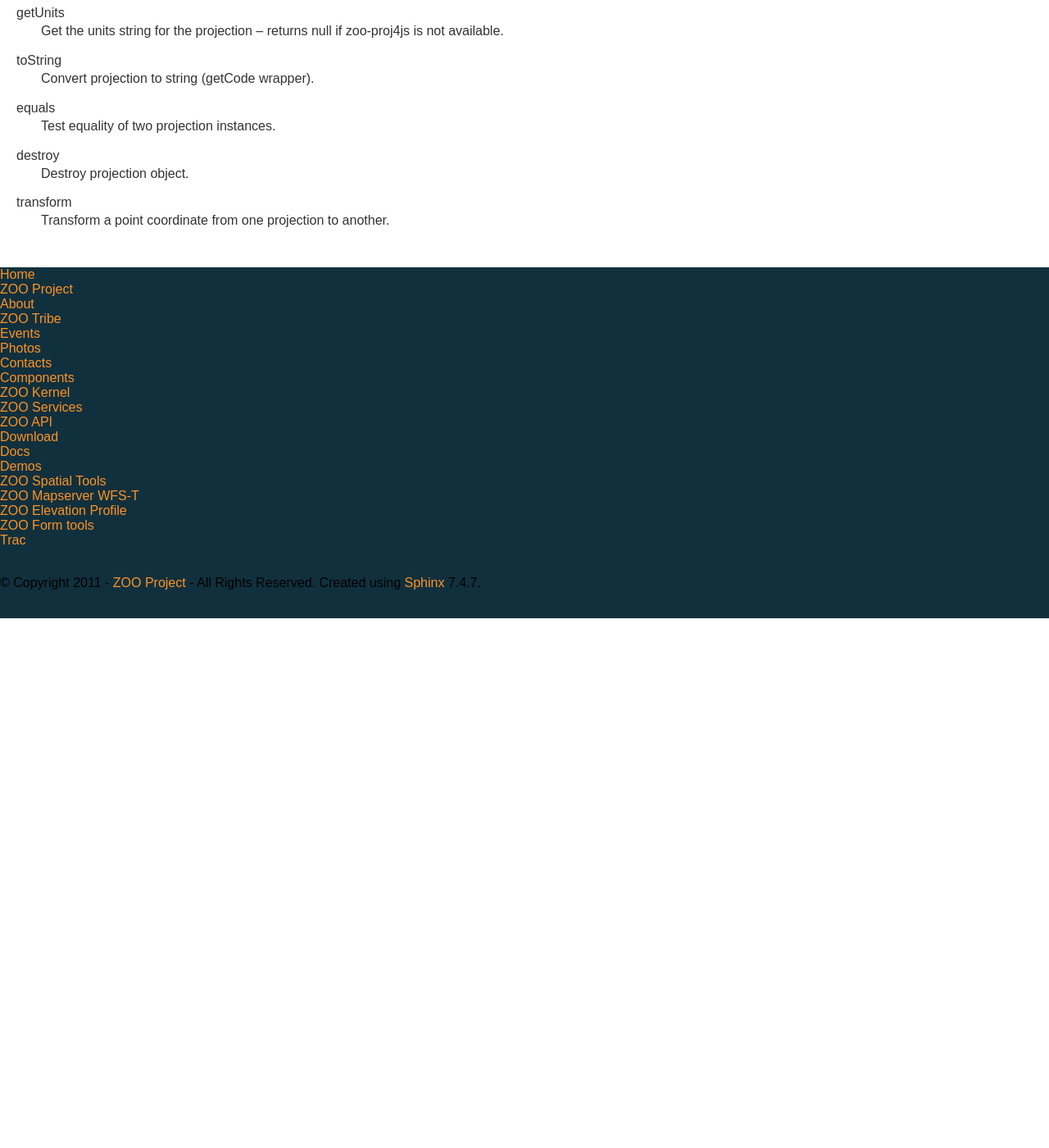
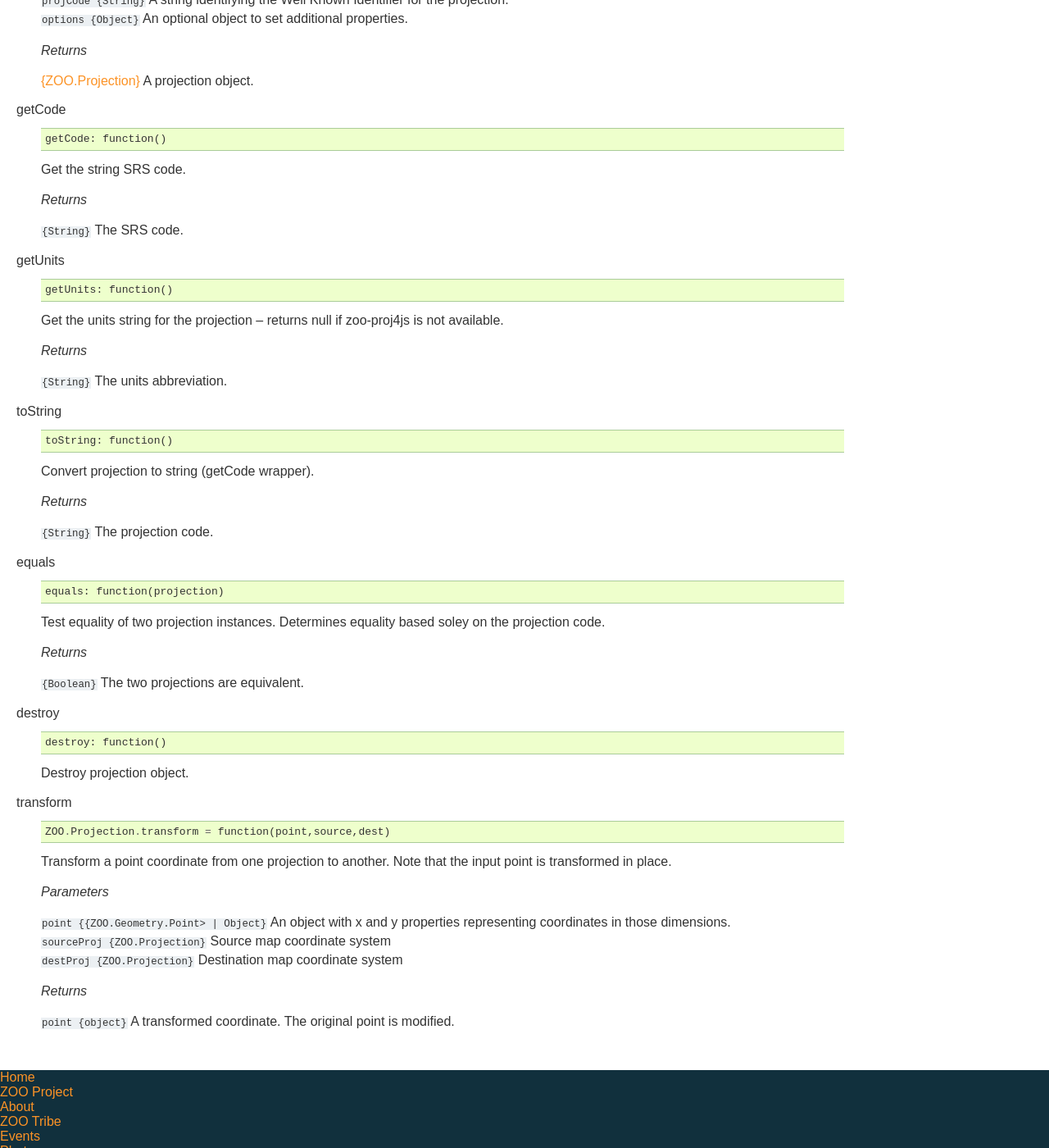
Before and after one commit to hydroleader/zoo-project, a Sphinx documentation site: the page built from docs/api/zoo-projection.txt, in a window 1280 px wide and 1400 px high, scrolled down 1630 px. Shown: the whole window at 82% size. Built offline with Sphinx 7.4.7, drawn with Linux system fonts in a browser that asks for light colours; before the commit the page ends 2384 px from its top, so only the background shows below that; some of the changed text lies outside the part shown.

Commit message:
add missing function details

```diff
--- a/docs/api/zoo-projection.txt
+++ b/docs/api/zoo-projection.txt
@@ -48,12 +48,12 @@ Functions
 .. _proj:
 
 proj
-  {Object} Proj4js.Proj instance.
+  ``{Object}`` Proj4js.Proj instance.
 
 .. _projCode:
 
 projCode
-  {String}
+  ``{String}``
 
 **Functions**
 
@@ -62,32 +62,92 @@ projCode
 ZOO.Projection
   This class offers several methods for interacting with a wrapped zoo-pro4js projection object.
 
+  *Parameters*
+
+  | ``projCode {String}`` A string identifying the Well Known Identifier for the projection.
+  | ``options {Object}`` An optional object to set additional properties.
+
+  *Returns*
+
+  :ref:`{ZOO.Projection} <api-zoo-projection>` A projection object.
+
 .. _getCode:
 
 getCode
+  ::
+
+    getCode: function()
+
   Get the string SRS code.
+
+  *Returns*
+
+  ``{String}`` The SRS code.
 
 .. _getUnits:
 
 getUnits
+  ::
+
+    getUnits: function()
+
   Get the units string for the projection -- returns null if zoo-proj4js is not available.
+
+  *Returns*
+
+  ``{String}`` The units abbreviation.
 
 .. _toString:
 
 toString
+  ::
+
+    toString: function()
+
   Convert projection to string (getCode wrapper).
+
+  *Returns*
+
+  ``{String}`` The projection code.
 
 .. _equals:
 
 equals
-  Test equality of two projection instances.
+  ::
+
+    equals: function(projection)
+
+  Test equality of two projection instances.  Determines equality based soley on the projection code.
+
+  *Returns*
+
+  ``{Boolean}`` The two projections are equivalent.
 
 .. _destroy:
 
 destroy
+  ::
+
+    destroy: function()
+
   Destroy projection object.
 
 .. _transform:
 
 transform
-  Transform a point coordinate from one projection to another.
+  ::
+
+    ZOO.Projection.transform = function(point,source,dest)
+
+  Transform a point coordinate from one projection to another.  Note that the input point is
+  transformed in place.
+
+  *Parameters*
+
+  | ``point {{ZOO.Geometry.Point> | Object}`` An object with x and y properties representing coordinates in those dimensions.
+  | ``sourceProj {ZOO.Projection}`` Source map coordinate system
+  | ``destProj {ZOO.Projection}`` Destination map coordinate system
+
+  *Returns*
+
+  ``point {object}`` A transformed coordinate.  The original point is modified.
```
